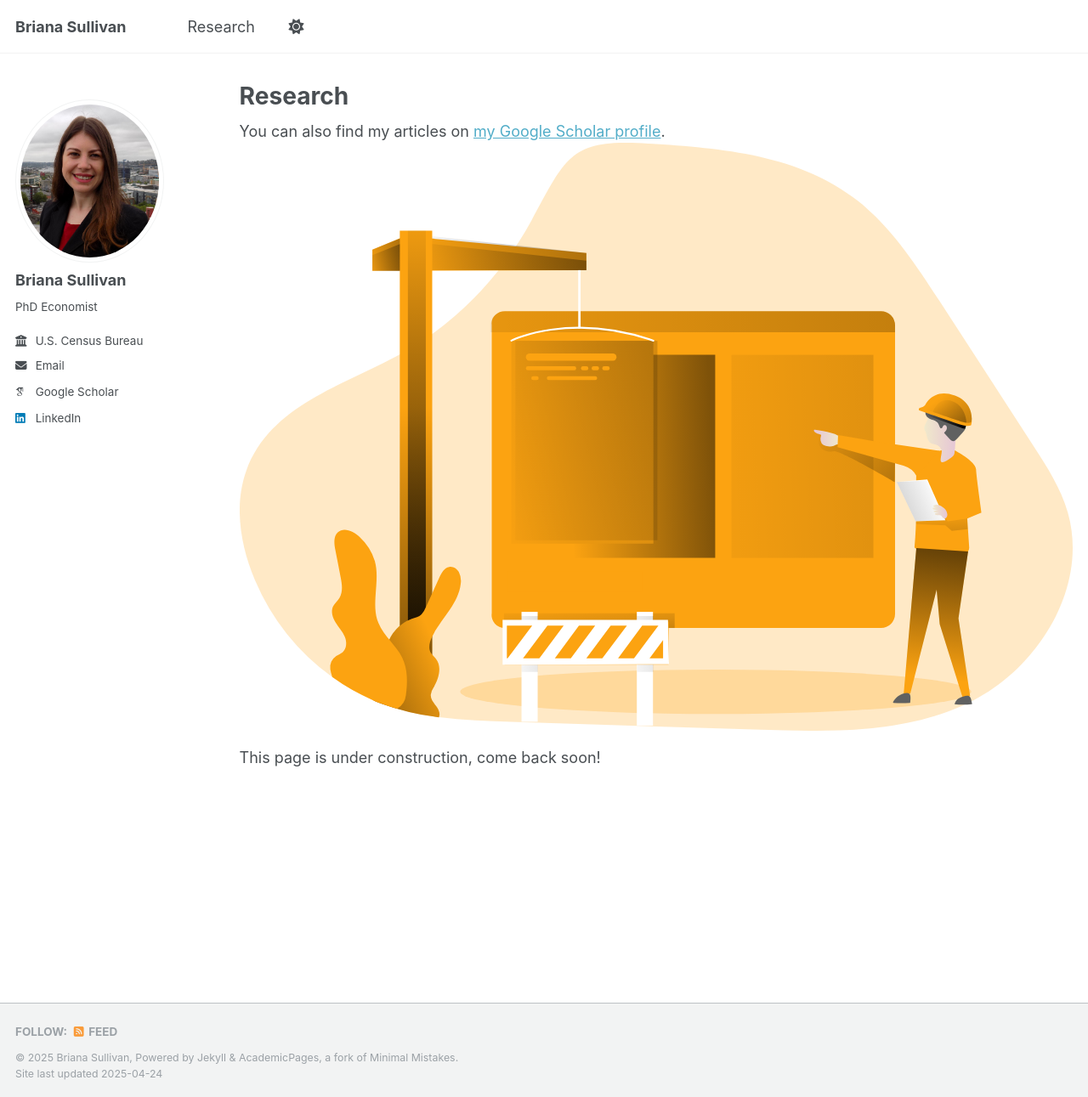
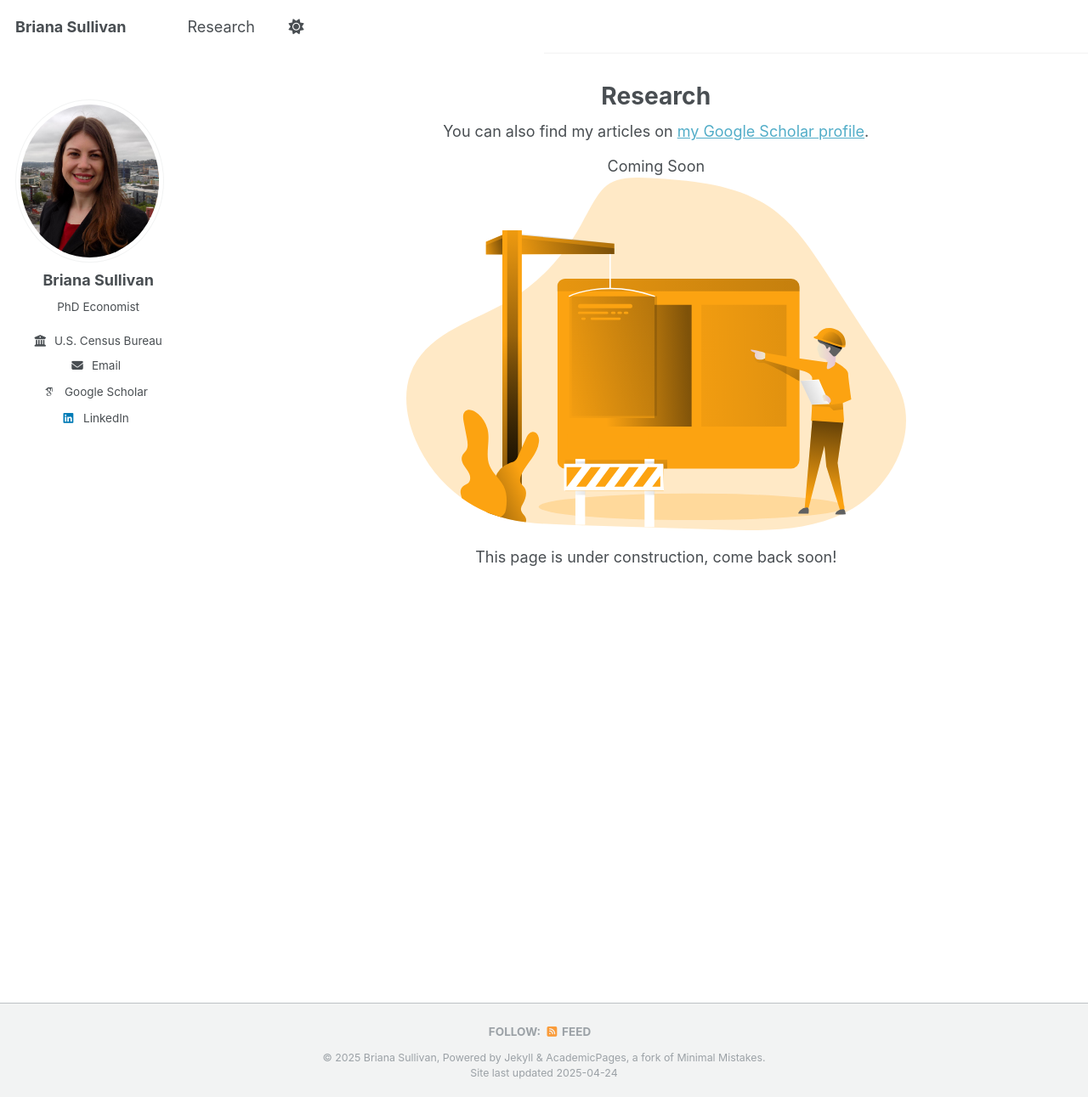
Before and after one commit to bdsullivan-econ/bdsullivan-econ.github.io, a Jekyll site: the page built from _pages/research.html, in a window 1280 px wide and 1291 px high. Shown: the whole window at 85% size. Built offline with Jekyll 4.4.1, drawn with Linux system fonts in a browser that asks for light colours; some web fonts are replaced.

Commit message:
Update research.html

```diff
--- a/_pages/research.html
+++ b/_pages/research.html
@@ -13,13 +13,18 @@ author_profile: true
 
 
 <html lang=”en”>
-   <head>
-      <title>Coming Soon</title>
-   </head>
+  <head>
+    <style>
+      h1 {text-align: center;}
+      p {text-align: center;}
+      div {text-align: center;}
+    </style>
+  </head>
    <body>
+     <h1></h1> Coming Soon </h1>
       <!--Centered Image Start-->
       <div style="text-align: center;">
-        <img src="/images/construction.svg" style="width:100%">
+        <img src="/images/construction.svg" style="width:60%">
       </div>
       <!--Centered Image End-->
       <p>This page is under construction, come back soon!</p>
```
